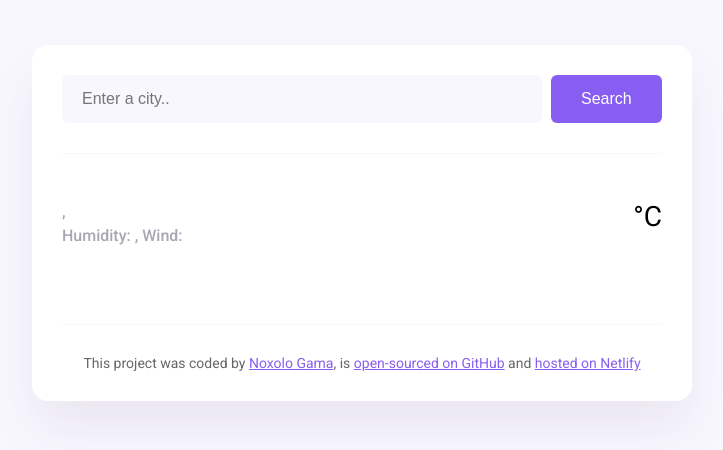
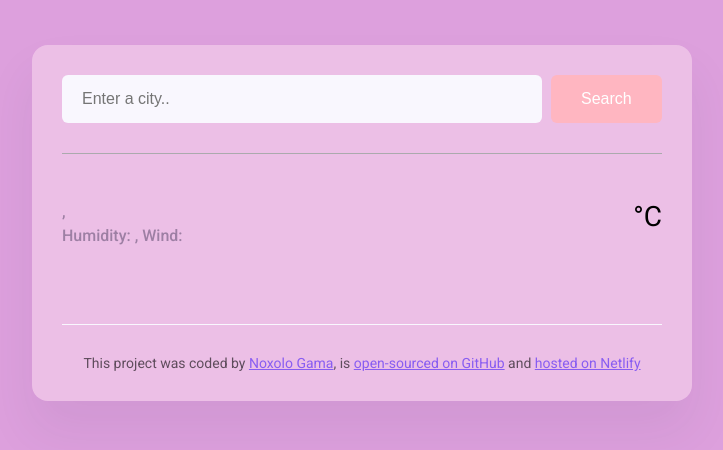
Before and after one commit to Xolo29-star/Isimosezulu, a plain HTML site: page index.html in a window 1280 px wide. Shown: the whole page, without its empty margins (278-1001 px from the left). Drawn offline with nearby package versions, Linux system fonts and the light colour scheme; no server answers.

Commit message:
updated the colours on css file

```diff
--- a/src/style.css
+++ b/src/style.css
@@ -1,5 +1,5 @@
 body {
-  background-color: #f9f7fe;
+  background-color: plum;
   font-family: "Roboto", sans-serif;
 }
 
@@ -8,7 +8,7 @@ a {
 }
 
 .weather-app {
-  background: white;
+  background: rgba(252, 224, 239, 0.502);
   max-width: 600px;
   margin: 45px auto;
   box-shadow: 0 30px 50px rgba(65, 50, 100, 0.08);
@@ -17,7 +17,7 @@ a {
 }
 
 header {
-  border-bottom: 1px solid #f9f7fe;
+  border-bottom: 1px solid #abaaad;
   padding: 0 0 30px 0;
 }
 
@@ -31,7 +31,7 @@ header {
 }
 
 .search-form-button {
-  background: #885df1;
+  background: lightpink;
   padding: 15px 30px;
   border: none;
   font-size: 16px;
```
